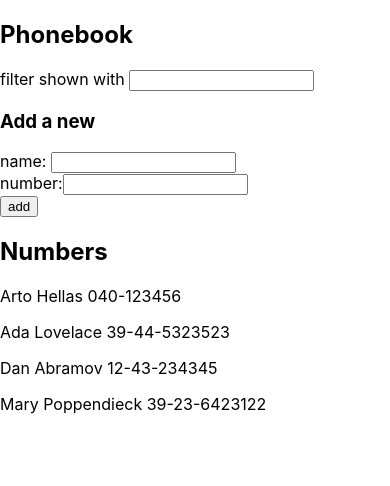
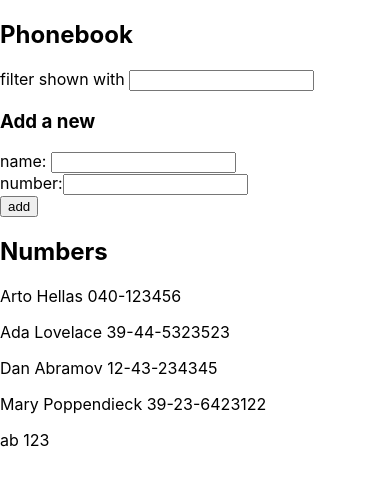
Before and after one commit to ebicomp/helsinki, a React (Create React App) app in the folder part2/phonebook/: page / in a window 390 px wide. Shown: the top 486 px of the page. Built offline with nearby package versions, Linux system fonts and the light colour scheme; data requests are answered from the project's data file.

Commit message:
2.15: Phonebook step7

```diff
--- a/part2/phonebook/db.json
+++ b/part2/phonebook/db.json
@@ -1,5 +1,5 @@
 {
-    "persons":[
+  "persons": [
     {
       "name": "Arto Hellas",
       "number": "040-123456",
@@ -19,6 +19,11 @@
       "name": "Mary Poppendieck",
       "number": "39-23-6423122",
       "id": 4
+    },
+    {
+      "name": "ab",
+      "number": "123",
+      "id": 5
     }
   ]
 }
--- a/part2/phonebook/src/App.js
+++ b/part2/phonebook/src/App.js
@@ -31,8 +31,17 @@ const App = () => {
     const newPersonObj = {
       name: newName,
       number: newNumber,
+      id:persons.length + 1
     };
     setPersons(persons.concat(newPersonObj));
+    axios
+    .post('http://localhost:3001/persons', newPersonObj)
+    .then(response=>{
+      console.log(response);
+      setPersons(persons.concat(response.data));
+      setNewName('');
+      setNewNumber('');
+    });
   };
   const newNameChangeHandler = (event) => {
     setNewName(event.target.value);
```
Also changed, not shown: part2/phonebook/package.json (+6 -1 lines), 1 other file (tests, documents, lock files or other folders). Lines whose indentation alone changed are shown as unchanged.
